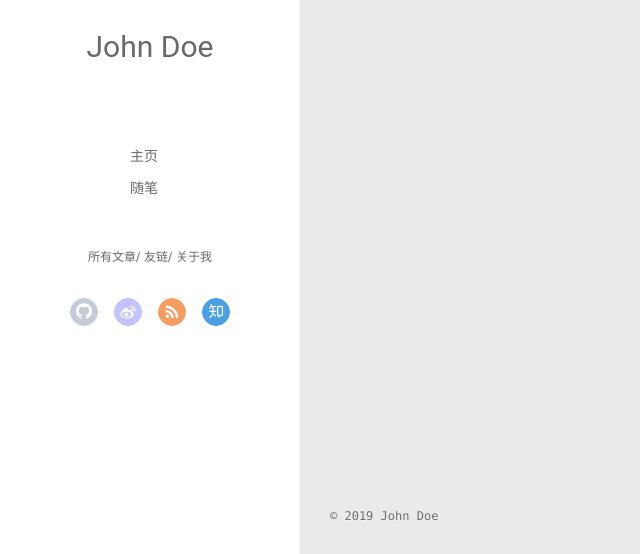
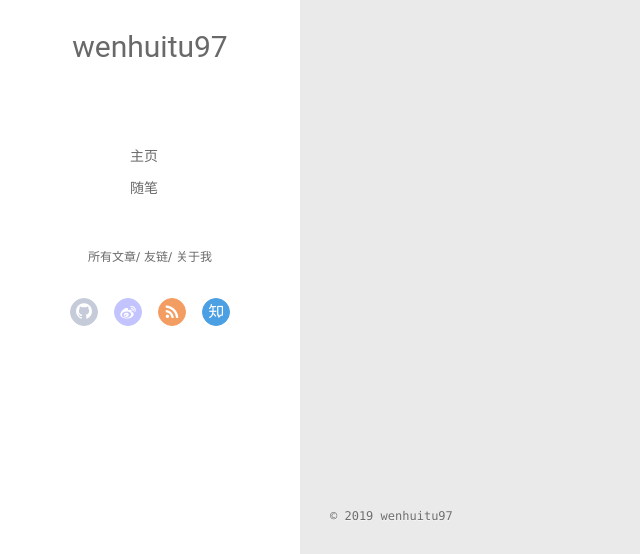
Before and after one commit to wenhuitu97/wenhuitu97.github.io, a plain HTML site: page archives/index.html in a window 1280 px wide. Shown: the part 243-797 px from the top of the page, 0-640 px from the left. Drawn offline with Linux system fonts and the light colour scheme.

Commit message:
Site updated: 2019-06-01 20:36:41

```diff
--- a/archives/index.html
+++ b/archives/index.html
@@ -46,7 +46,7 @@
 			<img src class="js-avatar">
 		</a>
 		<hgroup>
-		  <h1 class="header-author"><a href="/">John Doe</a></h1>
+		  <h1 class="header-author"><a href="/">wenhuitu97</a></h1>
 		</hgroup>
 
 
@@ -104,7 +104,7 @@
 				<img src class="js-avatar">
 			</div>
 			<hgroup>
-			  <h1 class="header-author js-header-author">John Doe</h1>
+			  <h1 class="header-author js-header-author">wenhuitu97</h1>
 			</hgroup>
 
 
@@ -229,7 +229,7 @@
   <div class="outer">
     <div id="footer-info">
     	<div class="footer-left">
-    		&copy; 2019 John Doe
+    		&copy; 2019 wenhuitu97
     	</div>
       	<div class="footer-right">
       		<a href="http://hexo.io/" target="_blank">Hexo</a>  Theme <a href="https://github.com/litten/hexo-theme-yilia" target="_blank">Yilia</a> by Litten
```
Also changed, not shown: 2019/06/01/hello-world/index.html (+3 -3 lines), 2019/06/01/我的第一篇博客文章/index.html (+3 -3 lines), archives/2019/06/index.html (+3 -3 lines), archives/2019/index.html (+3 -3 lines), index.html (+3 -3 lines).
